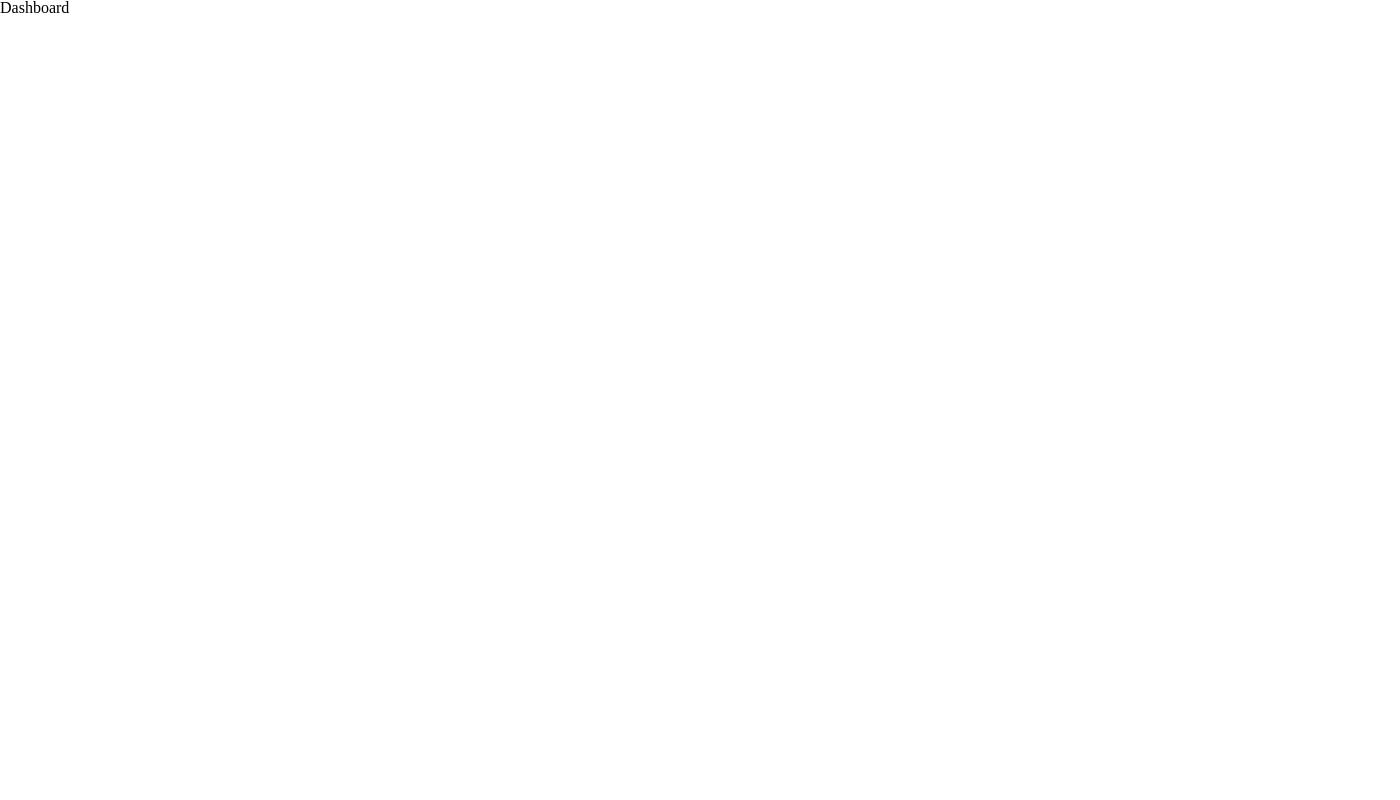
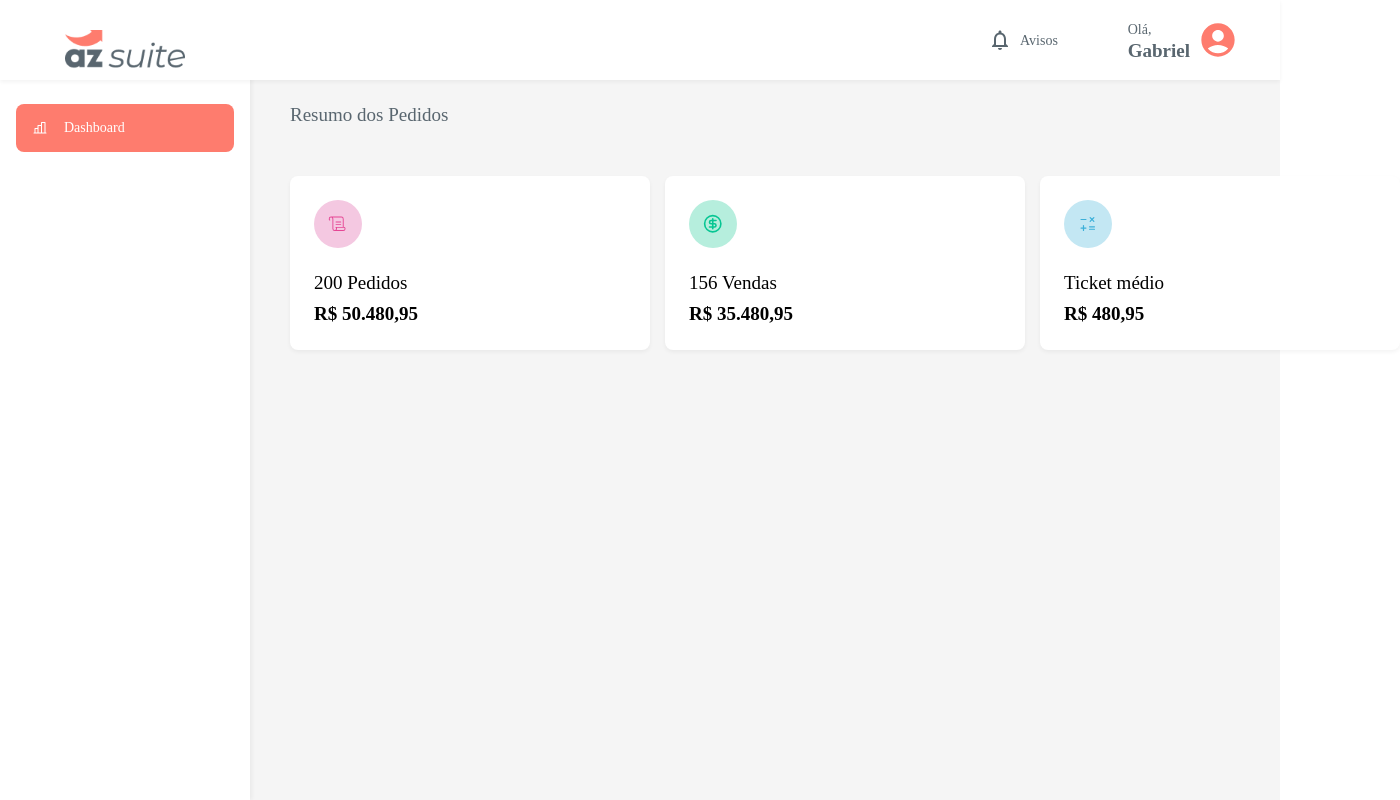
Before and after one commit to oliveiratullio/azape-front, a React (Vite) app: page /dashboard in a window 1280 px wide. Shown: the whole page, 1400 px wide, since content can reach past the window. Built offline with nearby package versions, Linux system fonts and the light colour scheme.

Commit message:
Update DashboardPage.tsx

```diff
--- a/src/pages/DashboardPage/DashboardPage.tsx
+++ b/src/pages/DashboardPage/DashboardPage.tsx
@@ -1,7 +1,127 @@
-function DashBoardPage() {
-  return (
-    <h1>Dashboard</h1>
-  )
+import styled from "styled-components";
+import NavBar from "../../components/NavBar/NavBar";
+import SideBar from "../../components/SideBar/SideBar";
+import { PiMathOperations, PiScrollLight } from "react-icons/pi";
+import { LuCircleDollarSign } from "react-icons/lu";
+
+function DashboardPage() {
+    return (
+        <>
+        <NavBar />
+        <SideBar />
+        <Container>
+            <Content>
+                <TextBox>
+                    <h1>Resumo dos Pedidos</h1>
+                </TextBox>
+                <DataBox>
+                    <ResumeBox>
+                        <ResumeItem>
+                            <IconCircle color="#F4C8E1">
+                                <PiScrollLight style={{ width: '19.5px', height: '19.5px', color: '#E54594' }} />
+                            </IconCircle>
+                            <h2>200 Pedidos</h2>
+                            <h1>R$ 50.480,95</h1>
+                        </ResumeItem>
+                        <ResumeItem>
+                            <IconCircle color="#B6EEDD">
+                                <LuCircleDollarSign style={{ width: '19.5px', height: '19.5px', color: '#07C693' }}/>
+                            </IconCircle>
+                            <h2>156 Vendas</h2>
+                            <h1>R$ 35.480,95</h1>
+                        </ResumeItem>
+                        <ResumeItem>
+                            <IconCircle color="#C3E7F3">
+                                <PiMathOperations style={{ width: '19.5px', height: '19.5px', color: '#3CB0D9' }} />
+                            </IconCircle>
+                            <h2>Ticket médio</h2>
+                            <h1>R$ 480,95</h1>
+                        </ResumeItem>
+                    </ResumeBox>
+                </DataBox>
+            </Content>
+        </Container>
+        </>
+    );
 }
+export default DashboardPage
 
-export default DashBoardPage
+const Container = styled.div`
+    width: 100%;
+    height: 100vh;
+    display: flex;
+    flex-direction: column;
+    background-color: #F5F5F5;
+  `;
+
+const Content = styled.div`
+    min-width: calc(100% - 250px);
+    min-height: calc(100vh - 80px);
+    display: flex;
+    flex-direction: column;
+    position: absolute;
+    top: 80px;
+    left: 250px;
+    overflow: hidden;
+`;
+
+
+const TextBox = styled.div`
+    width: 100%;
+    height: 23px;
+    display: flex;
+    flex-direction: column;
+    margin: 24px 0 0 40px;
+    h1 {
+        font-size: 19px;
+        font-weight: 400;
+        line-height: 22.8px;
+        color: #59666F;
+    }
+`;
+
+const DataBox = styled.div`
+    width: 1110px;
+    height: calc(80vh - 56px);
+    margin: 49px 0 0 40px;
+    display: flex;
+    flex-direction: column;
+`;
+const ResumeBox = styled.div`
+    width: 1110px;
+    height: 174px;
+    display: flex;
+    justify-content: space-between;
+`;
+
+const ResumeItem = styled.div`
+    width: 360px;
+    height: 174px;
+    display: flex;
+    flex-direction: column;
+    border-radius: 8px;
+    background-color: #FFFFFF;
+    box-shadow: 0px 2px 4px 0px rgba(0, 0, 0, 0.05);
+    line-height: 22.8px;
+    h2{
+        font-size: 19px;
+        font-weight: 400;
+        margin: 24px 0 0 24px;
+    }
+    h1{
+        font-size: 19px;
+        font-weight: 700;
+        margin: 8px 0 0 24px;
+    }
+`;
+
+const IconCircle = styled.div`
+    width: 48px;
+    height: 48px;
+    margin: 24px 0 0 24px;
+    display: flex;
+    justify-content: center;
+    align-items: center;
+    border-radius: 50%;
+    background-color: ${props => props.color || '#808080'};
+`;
```
